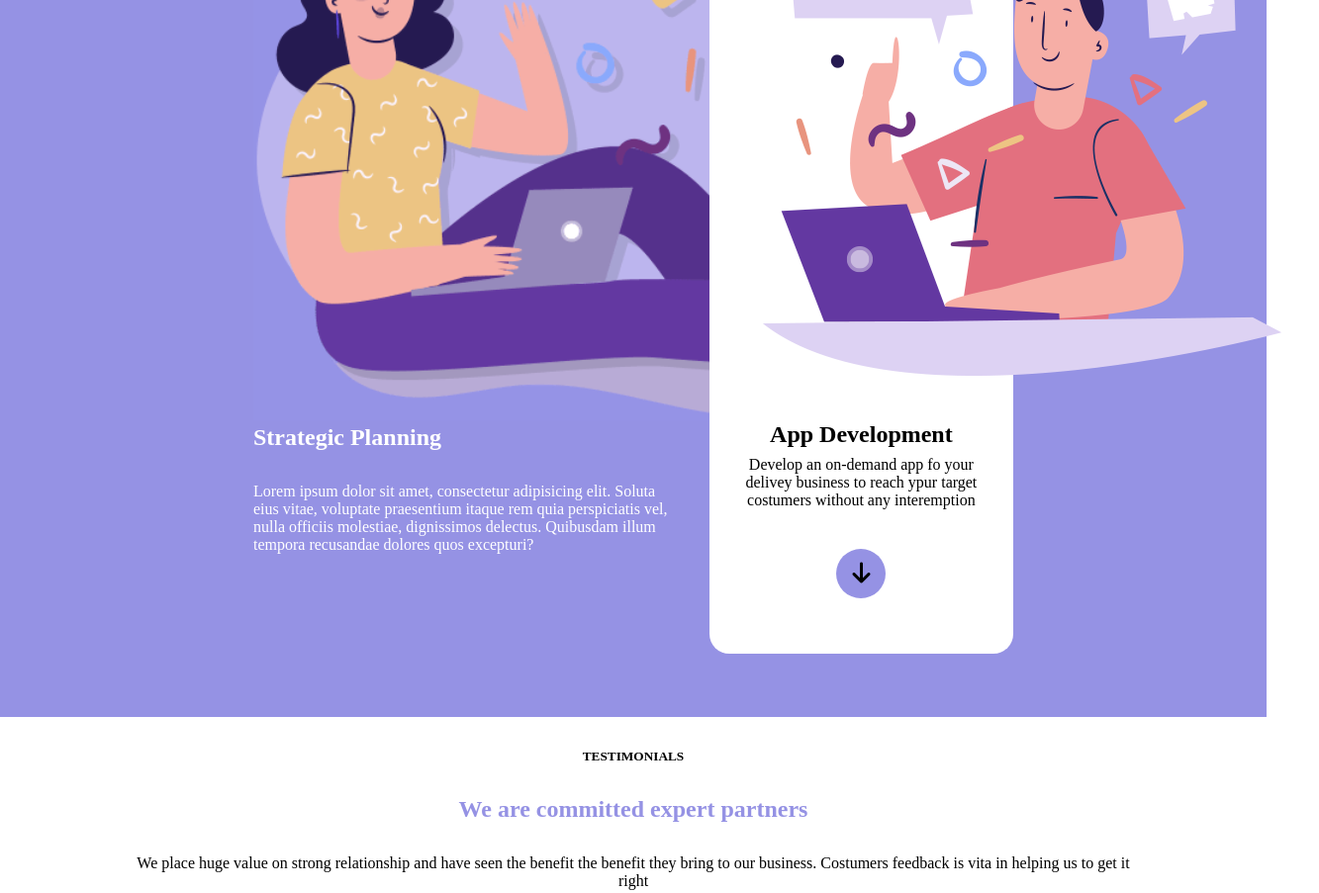
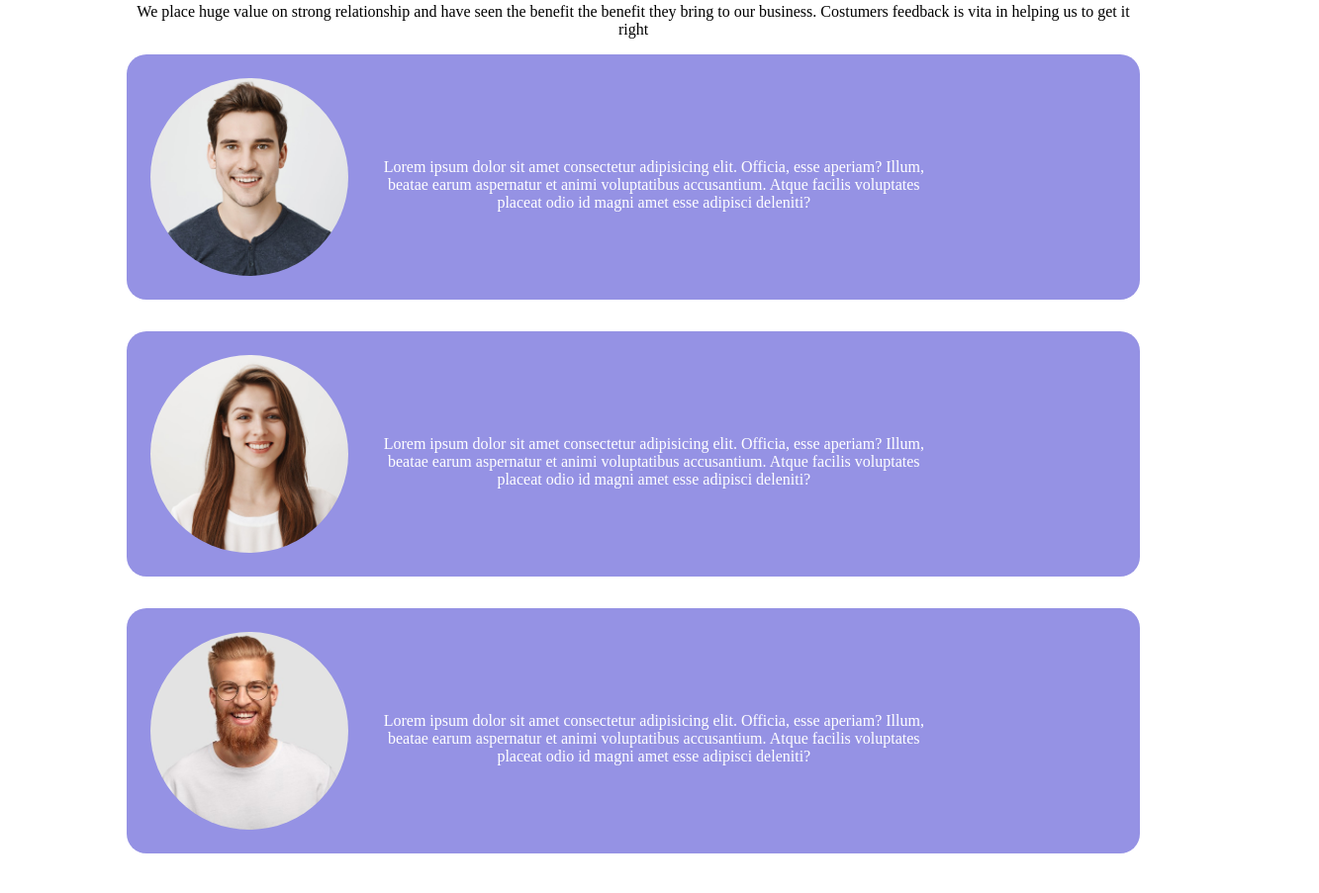
Before and after one commit to razcc/htmlcss-responsive-layout, a plain HTML site: page index.html in a window 1280 px wide. Shown: the part 1575-2478 px from the top of the page at 99% size, 1333 px wide, since content can reach past the window. Drawn offline with Linux system fonts and the light colour scheme.

Commit message:
Section 3- Tablet

```diff
--- a/index.html
+++ b/index.html
@@ -163,10 +163,12 @@
 
             <!-- Card 1 -->
             <div class="card-section-3">
+
                 <div class="container-testimonial">
                     <img id="img-testimonial" src="img/testimonial1.jpg" alt="testminonial">
                 </div>
-                <div>
+
+                <div class="colonna-destra-card-section-3">
                     <p class="descrizione-testimonial">
                         Lorem ipsum dolor sit amet consectetur adipisicing elit. Officia, esse aperiam? Illum, beatae earum aspernatur et animi voluptatibus accusantium. Atque facilis voluptates placeat odio id magni amet esse adipisci deleniti?
                     </p>
@@ -178,7 +180,7 @@
                 <div class="container-testimonial">
                     <img id="img-testimonial" src="img/testimonial2.jpg" alt="testminonial">
                 </div>
-                <div>
+                <div class="colonna-destra-card-section-3">
                     <p class="descrizione-testimonial">
                         Lorem ipsum dolor sit amet consectetur adipisicing elit. Officia, esse aperiam? Illum, beatae earum aspernatur et animi voluptatibus accusantium. Atque facilis voluptates placeat odio id magni amet esse adipisci deleniti?
                     </p>
@@ -190,7 +192,7 @@
                 <div class="container-testimonial">
                     <img id="img-testimonial" src="img/testimonial3.jpg" alt="testminonial">
                 </div>
-                <div>
+                <div class="colonna-destra-card-section-3">
                     <p class="descrizione-testimonial">
                         Lorem ipsum dolor sit amet consectetur adipisicing elit. Officia, esse aperiam? Illum, beatae earum aspernatur et animi voluptatibus accusantium. Atque facilis voluptates placeat odio id magni amet esse adipisci deleniti?
                     </p>
--- a/style.css
+++ b/style.css
@@ -59,6 +59,9 @@
  }
  .prima-section-1 figure{
     display: inline-block;
+ }
+ .prima-section-1 img{
+   max-width: 100%;
  }
  .prima-section-1 button{
     margin-top: 2rem;
@@ -177,6 +180,10 @@
     margin-bottom: 2rem;
 }
 
+.container-section-2 img{
+   max-width: 100%;
+}
+
 .planning-2{
    background-color: white;
    border-radius: 20px;
@@ -185,6 +192,10 @@
    color: black;
    margin-top: 2rem;
 
+}
+
+.planning-2 img{
+   max-width: 100%;
 }
 
 .freccia-giu-section-2{
@@ -253,16 +264,25 @@ and (min-width: 768px)
     .prima-section-1{
         width: 64%;
         margin-right: auto;
+    }
 
-    }
     .seconda-section-1,
     .terza-section-1,
     .quarta-section-1,
     .quinta-section-1{
         width: 32%;
         margin-right: auto;
+    }
 
+    .card-section-3{
+      flex-direction: row;
     }
+
+    .colonna-destra-card-section-3{
+      width: 60%;
+      padding-left: 2rem;
+    }
+ }
 
 
 
```
